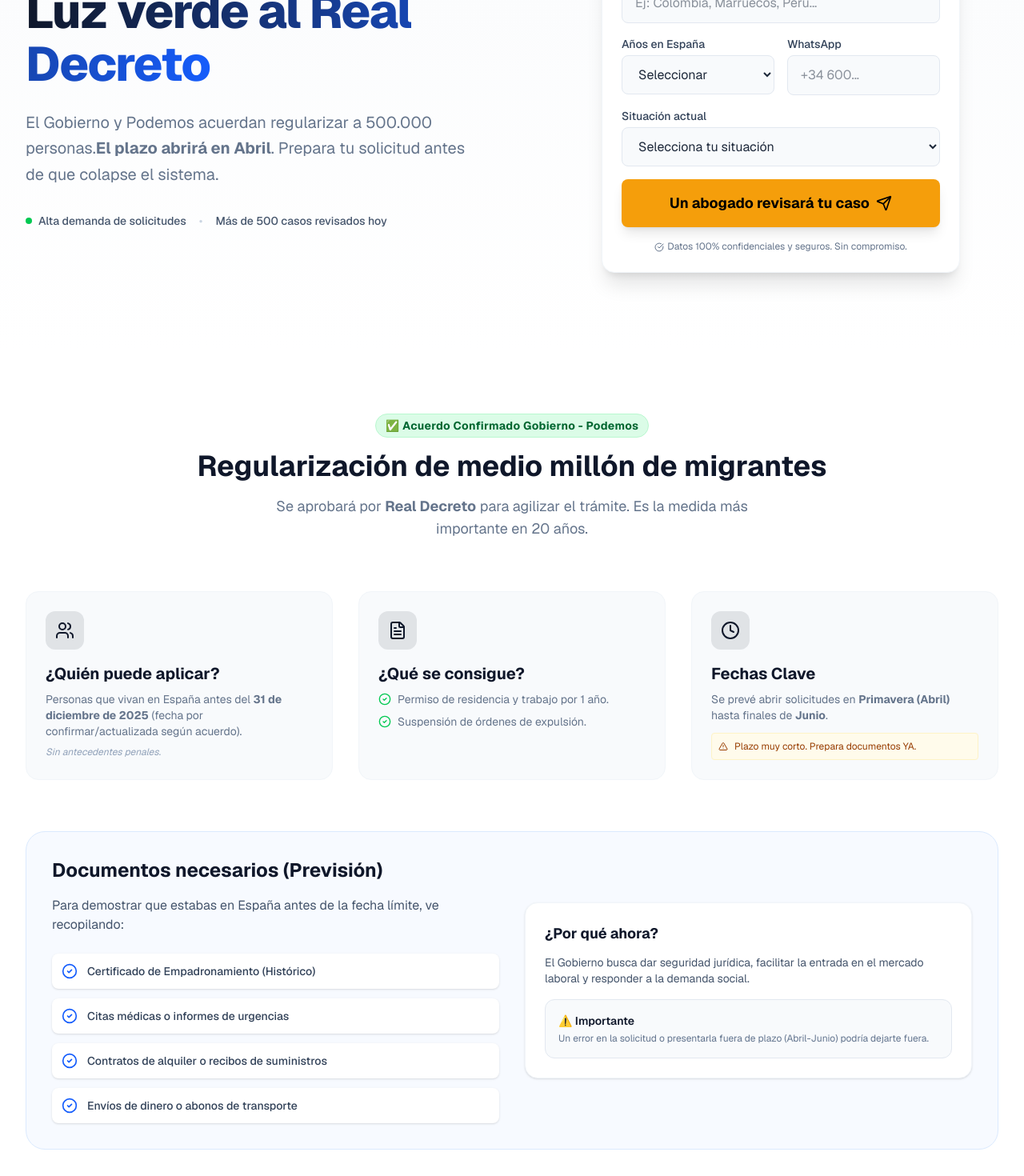
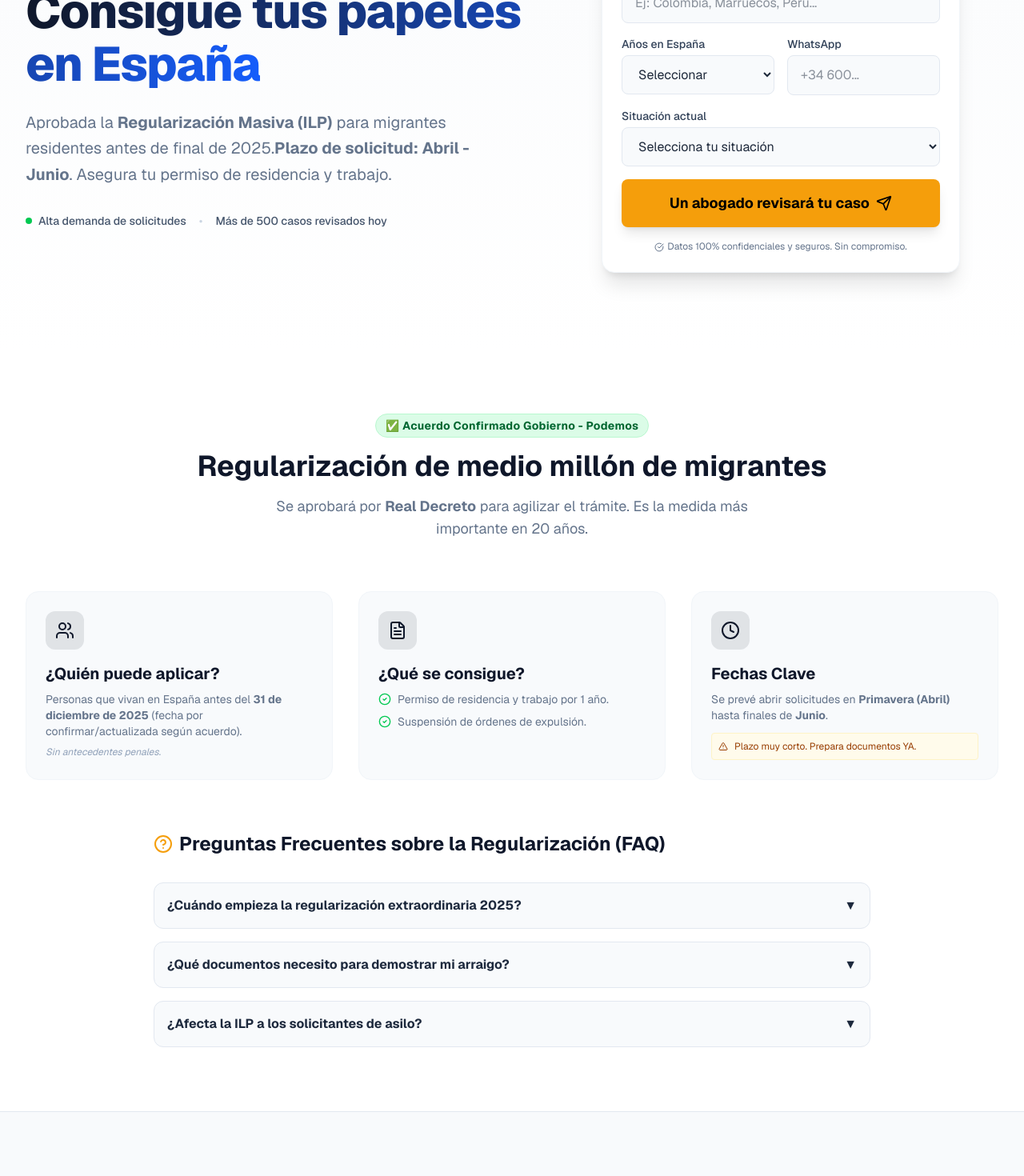
Before and after one commit to gomezgutierrez/regularizacion, a Next.js app: page / in a window 1280 px wide. Shown: the part 400-1870 px from the top of the page at 80% size. Built offline with nearby package versions, Linux system fonts and the light colour scheme.

Commit message:
feat(seo): optimize metadata, headings and add faq for high-intent keywords

```diff
--- a/app/layout.tsx
+++ b/app/layout.tsx
@@ -13,8 +13,15 @@ const geistMono = Geist_Mono({
 });
 
 export const metadata: Metadata = {
-  title: "Regularización Masiva España 2026 | Acuerdo y Requisitos",
-  description: "Última hora: Acuerdo para la regularización de 500.000 migrantes. Real Decreto, requisitos y plazos (Abril-Junio). Revisa tu caso gratis.",
+  title: "Regularización Masiva 2025: Requisitos y Plazos (ILP y Real Decreto)",
+  description: "Guía completa sobre la Regularización Extraordinaria de Extranjeros en España 2025. Todo sobre la ILP, el nuevo Reglamento y cómo solicitar papeles por arraigo. Revisa tu caso.",
+  keywords: ["regularización masiva", "regularización extranjeros 2025", "ILP regularización", "papeles españa", "arraigo 2025", "abogados extranjería", "real decreto regularización"],
+  openGraph: {
+    title: "Regularización Masiva 2025: ¿Tienes derecho a papeles?",
+    description: "El Gobierno aprueba la regularización extraordinaria. Comprueba requisitos, fechas y documentos necesarios.",
+    type: "website",
+    locale: "es_ES",
+  }
 };
 
 export default function RootLayout({
--- a/components/hero.tsx
+++ b/components/hero.tsx
@@ -11,19 +11,19 @@ export function Hero() {
 
                     <div className="flex-1 max-w-2xl">
                         <span className="inline-block px-3 py-1 rounded-full bg-green-100 text-green-700 text-sm font-bold tracking-wide mb-6 border border-green-200 animate-pulse">
-                            ✅ Acuerdo alcanzado: Primavera 2026
+                            ✅ Acuerdo ILP y Gobierno: Primavera 2026
                         </span>
 
                         <h1 className="text-4xl lg:text-6xl font-extrabold text-primary leading-[1.1] mb-6 tracking-tight">
-                            Regularización Masiva en España: <br className="hidden lg:block" />
+                            Regularización Extraordinaria 2025: <br className="hidden lg:block" />
                             <span className="text-transparent bg-clip-text bg-gradient-to-r from-primary to-blue-600">
-                                Luz verde al Real Decreto
+                                Consigue tus papeles en España
                             </span>
                         </h1>
 
                         <p className="text-lg lg:text-xl text-muted-foreground mb-8 leading-relaxed max-w-xl mx-auto lg:mx-0">
-                            El Gobierno y Podemos acuerdan regularizar a 500.000 personas.
-                            <strong>El plazo abrirá en Abril</strong>. Prepara tu solicitud antes de que colapse el sistema.
+                            Aprobada la <strong>Regularización Masiva (ILP)</strong> para migrantes residentes antes de final de 2025.
+                            <strong>Plazo de solicitud: Abril - Junio</strong>. Asegura tu permiso de residencia y trabajo.
                         </p>
 
                         <div className="flex flex-col sm:flex-row items-center justify-center lg:justify-start gap-4 text-sm font-medium text-slate-600">
--- a/components/info-section.tsx
+++ b/components/info-section.tsx
@@ -1,4 +1,4 @@
-import { FileText, Users, Clock, CheckCircle2, AlertTriangle } from "lucide-react";
+import { FileText, Users, Clock, CheckCircle2, AlertTriangle, HelpCircle } from "lucide-react";
 
 export function InfoSection() {
     return (
@@ -16,7 +16,7 @@ export function InfoSection() {
                     </p>
                 </div>
 
-                <div className="grid md:grid-cols-2 lg:grid-cols-3 gap-8">
+                <div className="grid md:grid-cols-2 lg:grid-cols-3 gap-8 mb-16">
                     <div className="p-6 rounded-2xl bg-slate-50 border border-slate-100 hover:shadow-lg transition-shadow">
                         <div className="w-12 h-12 bg-primary/10 rounded-xl flex items-center justify-center mb-4 text-primary">
                             <Users className="w-6 h-6" />
@@ -60,40 +60,49 @@ export function InfoSection() {
                     </div>
                 </div>
 
-                <div className="mt-16 grid md:grid-cols-2 gap-8 items-center bg-blue-50/50 p-8 rounded-3xl border border-blue-100">
-                    <div>
-                        <h3 className="text-2xl font-bold text-primary mb-4">
-                            Documentos necesarios (Previsión)
-                        </h3>
-                        <p className="text-slate-600 mb-6">
-                            Para demostrar que estabas en España antes de la fecha límite, ve recopilando:
-                        </p>
-                        <ul className="space-y-3">
-                            {[
-                                "Certificado de Empadronamiento (Histórico)",
-                                "Citas médicas o informes de urgencias",
-                                "Contratos de alquiler o recibos de suministros",
-                                "Envíos de dinero o abonos de transporte"
-                            ].map((item, i) => (
-                                <li key={i} className="flex items-center gap-3 bg-white p-3 rounded-lg shadow-sm">
-                                    <CheckCircle2 className="w-5 h-5 text-blue-600 flex-shrink-0" />
-                                    <span className="text-slate-700 font-medium text-sm">{item}</span>
-                                </li>
-                            ))}
-                        </ul>
-                    </div>
+                {/* SEO Content & FAQ */}
+                <div className="max-w-4xl mx-auto">
+                    <h3 className="text-2xl font-bold text-primary mb-8 flex items-center gap-2">
+                        <HelpCircle className="w-6 h-6 text-accent" />
+                        Preguntas Frecuentes sobre la Regularización (FAQ)
+                    </h3>
 
-                    <div className="bg-white p-6 rounded-2xl shadow-sm border border-slate-100">
-                        <h4 className="font-bold text-lg mb-3 text-primary">¿Por qué ahora?</h4>
-                        <p className="text-slate-600 text-sm mb-4">
-                            El Gobierno busca dar seguridad jurídica, facilitar la entrada en el mercado laboral y responder a la demanda social.
-                        </p>
-                        <div className="p-4 bg-slate-50 rounded-xl border border-slate-200">
-                            <p className="font-semibold text-primary text-sm mb-1">⚠️ Importante</p>
-                            <p className="text-xs text-slate-500">
-                                Un error en la solicitud o presentarla fuera de plazo (Abril-Junio) podría dejarte fuera.
-                            </p>
-                        </div>
+                    <div className="space-y-4">
+                        <details className="group bg-slate-50 border border-slate-200 rounded-xl overflow-hidden transition-all duration-300 open:shadow-md hover:bg-white">
+                            <summary className="flex items-center justify-between p-4 cursor-pointer font-bold text-slate-800 hover:text-primary list-none">
+                                <span>¿Cuándo empieza la regularización extraordinaria 2025?</span>
+                                <span className="transition-transform group-open:rotate-180">▼</span>
+                            </summary>
+                            <div className="p-4 pt-0 text-slate-600 leading-relaxed text-sm">
+                                Según el acuerdo entre Gobierno y Podemos, la tramitación se hará vía Real Decreto. Se espera que el plazo de solicitudes se abra en <strong>abril de 2026</strong> y dure 3 meses. Es fundamental tener la documentación lista antes de esa fecha.
+                            </div>
+                        </details>
+
+                        <details className="group bg-slate-50 border border-slate-200 rounded-xl overflow-hidden transition-all duration-300 open:shadow-md hover:bg-white">
+                            <summary className="flex items-center justify-between p-4 cursor-pointer font-bold text-slate-800 hover:text-primary list-none">
+                                <span>¿Qué documentos necesito para demostrar mi arraigo?</span>
+                                <span className="transition-transform group-open:rotate-180">▼</span>
+                            </summary>
+                            <div className="p-4 pt-0 text-slate-600 leading-relaxed text-sm">
+                                Para la regularización por la ILP o el nuevo reglamento, necesitarás pruebas de estancia en España anteriores a finales de 2025. Los documentos más válidos son:
+                                <ul className="list-disc ml-5 mt-2 space-y-1">
+                                    <li>Certificado de empadronamiento histórico.</li>
+                                    <li>Informes médicos de la Seguridad Social.</li>
+                                    <li>Justificantes de envío de dinero.</li>
+                                    <li>Abonos de transporte público nominales.</li>
+                                </ul>
+                            </div>
+                        </details>
+
+                        <details className="group bg-slate-50 border border-slate-200 rounded-xl overflow-hidden transition-all duration-300 open:shadow-md hover:bg-white">
+                            <summary className="flex items-center justify-between p-4 cursor-pointer font-bold text-slate-800 hover:text-primary list-none">
+                                <span>¿Afecta la ILP a los solicitantes de asilo?</span>
+                                <span className="transition-transform group-open:rotate-180">▼</span>
+                            </summary>
+                            <div className="p-4 pt-0 text-slate-600 leading-relaxed text-sm">
+                                Sí, esta regularización masiva es compatible y muy beneficiosa para personas con solicitud de asilo pendiente o denegada, siempre que cumplan el requisito de estancia temporal en el país. Permite cambiar a un permiso de residencia y trabajo estable.
+                            </div>
+                        </details>
                     </div>
                 </div>
             </div>
```
